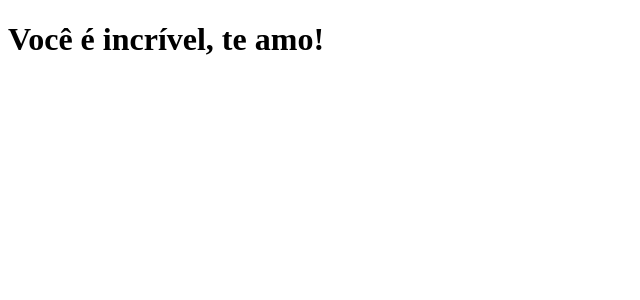
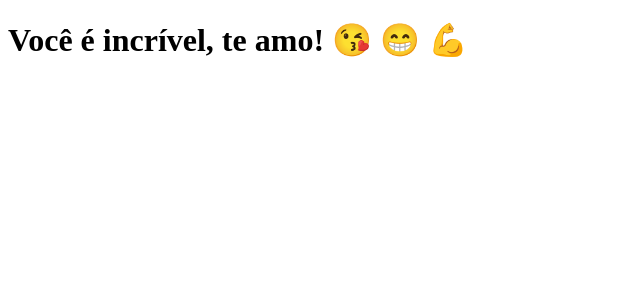
Before and after one commit to heliorrfreitas/clone-tabnews, a Next.js app: page / in a window 1280 px wide. Shown: the top 300 px of the page, without its empty margins (0-640 px from the left). Built offline with nearby package versions, Linux system fonts and the light colour scheme.

Commit message:
Modify phrase in index.js

```diff
--- a/pages/index.js
+++ b/pages/index.js
@@ -1,5 +1,5 @@
 function Home() {
-    return <h1>Você é incrível, te amo!</h1>
+    return <h1>Você é incrível, te amo! &#128536; &#128513; &#128170;</h1>
 }
 
 export default Home;
```
